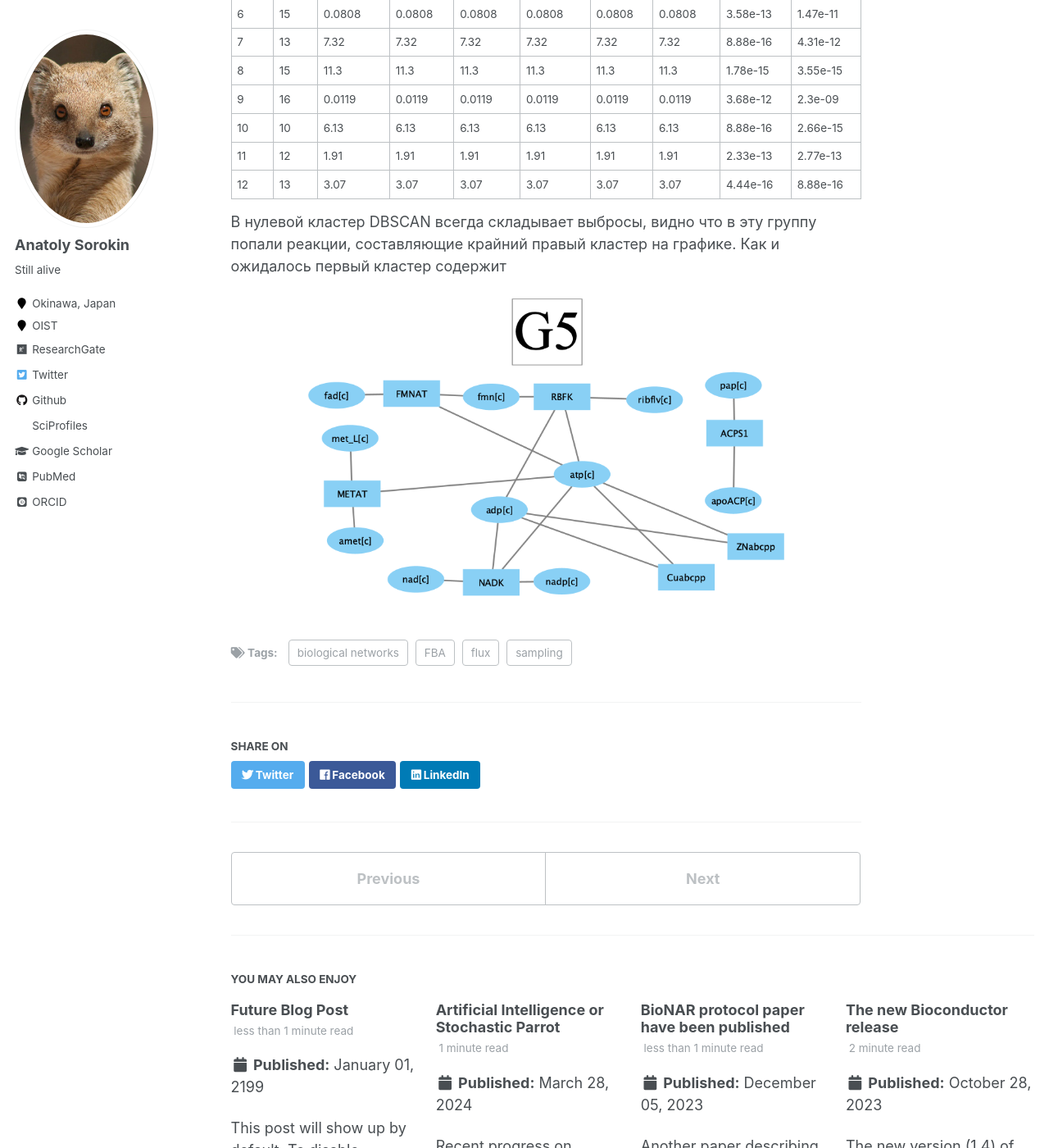
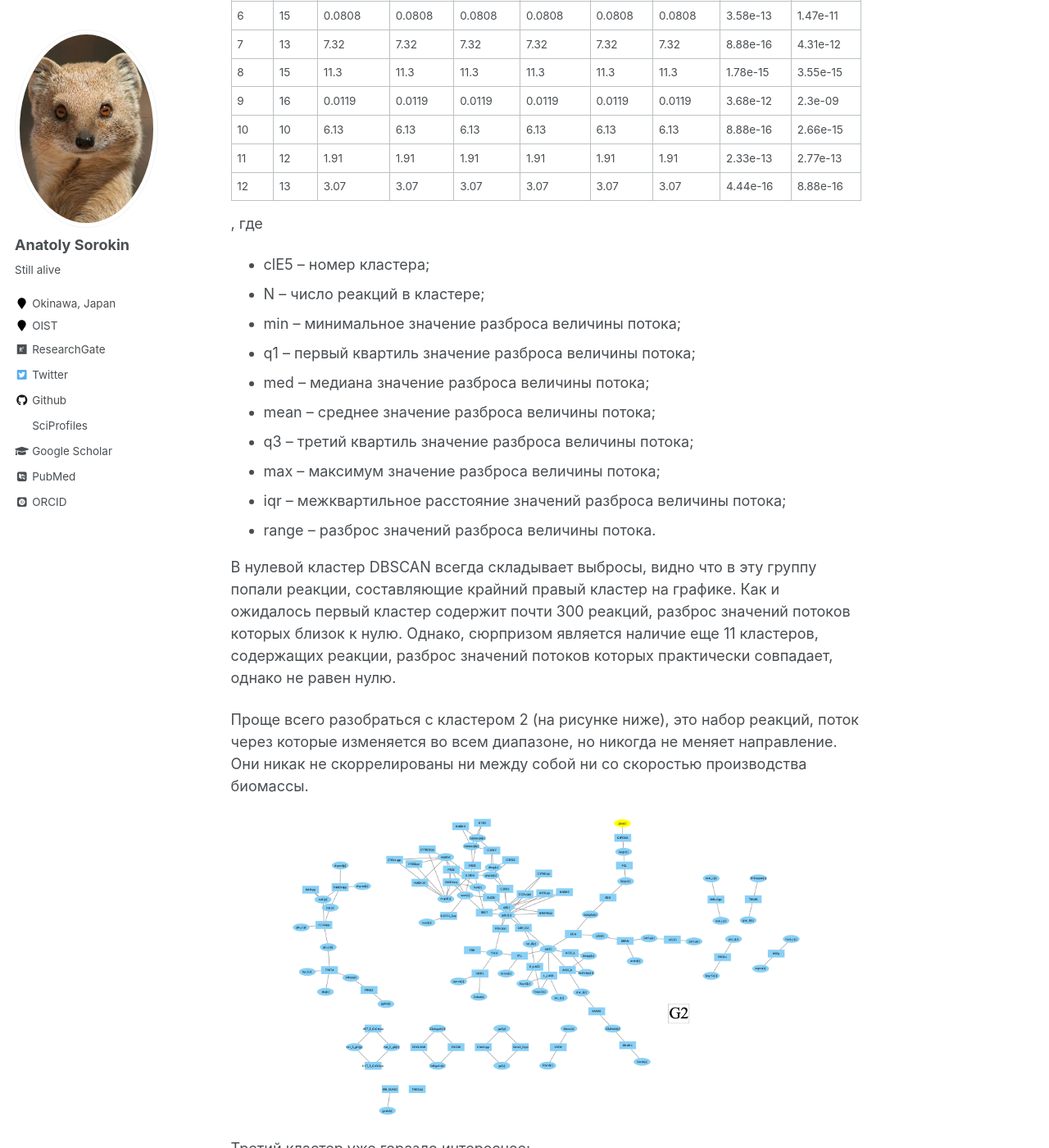
Before and after one commit to lptolik/lptolik.github.io, a Jekyll site: the page built from _posts/2025-02-28-FBA-sampling-post.md, in a window 1280 px wide and 1400 px high, scrolled down 2923 px. Shown: the whole window at 82% size. Built offline with Jekyll 4.4.1, drawn with Linux system fonts in a browser that asks for light colours; some web fonts are replaced; formulas are drawn with MathJax 3; some of the changed text lies outside the part shown.

Commit message:
more images

```diff
--- a/_posts/2025-02-28-FBA-sampling-post.md
+++ b/_posts/2025-02-28-FBA-sampling-post.md
@@ -42,7 +42,7 @@
 
 Однако вернемся к нашему гомеостазу и построили гистограмму значений разброса величины потока для незаблокированных реакций:
 
-![](/images/FBAsampling/read.data-1.png)
+![](/images/FBAsampling/read.data-2.png)
 
 Видно что, несмотря на то, что большая половина потоков меняется довольно значительно,
 присутствует существенная часть, изменения которых достаточно малы, учитывая что значения
@@ -69,6 +70,33 @@
 |  11  |   12  |   1.91  |   1.91  |   1.91  |    1.91   |   1.91  |    1.91   |  2.33e-13 |  2.77e-13 |
 |  12  |   13  |   3.07  |   3.07  |   3.07  |    3.07   |   3.07  |    3.07   |  4.44e-16 |  8.88e-16 |
 
-В нулевой кластер DBSCAN всегда складывает выбросы, видно что в эту группу попали реакции, составляющие крайний правый кластер на графике. Как и ожидалось первый кластер содержит
+, где
+* clE5 -- номер кластера;
+* N -- число реакций в кластере;
+* min -- минимальное значение разброса величины потока;
+* q1 -- первый квартиль  значение разброса величины потока;
+* med -- медиана  значение разброса величины потока;
+* mean -- среднее значение разброса величины потока;
+* q3 -- третий квартиль значение разброса величины потока;
+* max -- максимум значение разброса величины потока;
+* iqr -- межквартильное расстояние значений разброса величины потока;
+* range -- разброс значений разброса величины потока.
+
+В нулевой кластер DBSCAN всегда складывает выбросы, видно что в эту группу попали реакции,
+составляющие крайний правый кластер на графике. Как и ожидалось первый кластер содержит
+почти 300 реакций, разброс значений потоков которых близок к нулю. Однако, сюрпризом
+является наличие еще 11 кластеров, содержащих реакции, разброс значений потоков которых
+практически совпадает, однако не равен нулю.
+
+Проще всего разобраться с кластером 2 (на рисунке ниже), это набор реакций, поток через
+которые изменяется во всем диапазоне, но никогда не меняет направление. Они никак не скоррелированы ни между собой ни со скоростью производства биомассы.
+
+![](/images/FBAsampling/G2.png)
+
+Третий кластер уже гораздо интереснее:
+
+![](/images/FBAsampling/G3.png)
 
 ![](/images/FBAsampling/G5.png)
+
+![](/images/FBAsampling/G5.png)
```
Also changed, not shown: other parts of _posts/2025-02-28-FBA-sampling-post.md (+2 -1 lines), images/FBAsampling/escher_G10_corr.png (added), images/FBAsampling/escher_G11_corr.png (added), images/FBAsampling/escher_G12_corr.png (added), images/FBAsampling/escher_G3_corr.png (added), images/FBAsampling/escher_G4_cor.png (added), images/FBAsampling/escher_G5_corr.png (added), images/FBAsampling/escher_G6_corr.png (added), images/FBAsampling/escher_G7_corr.png (added), images/FBAsampling/escher_G8_corr.png (added), images/FBAsampling/escher_G9_corr.png (added).
